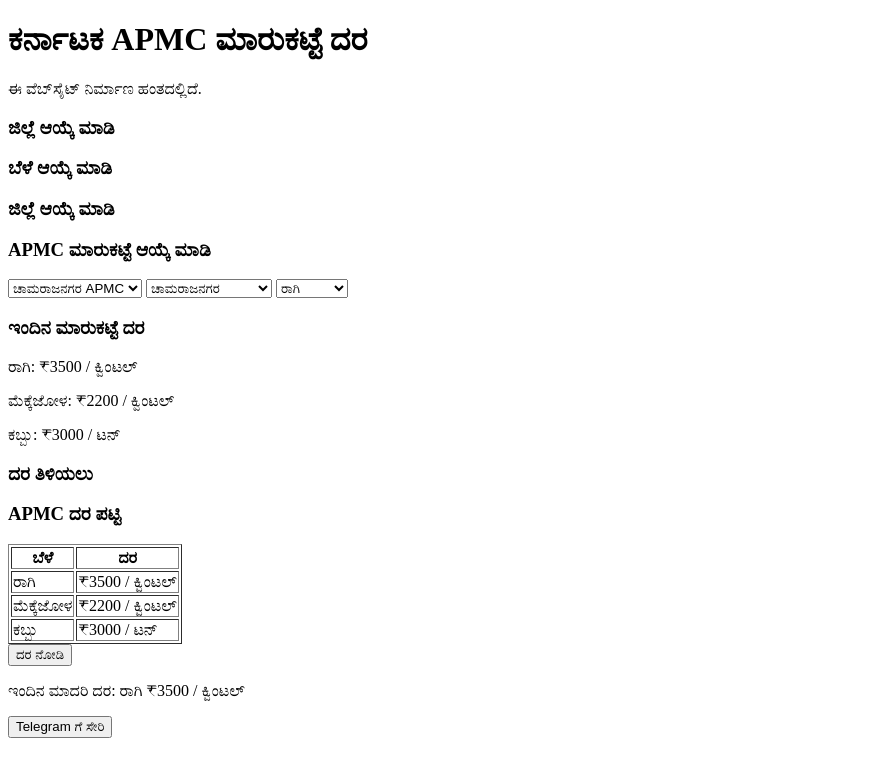
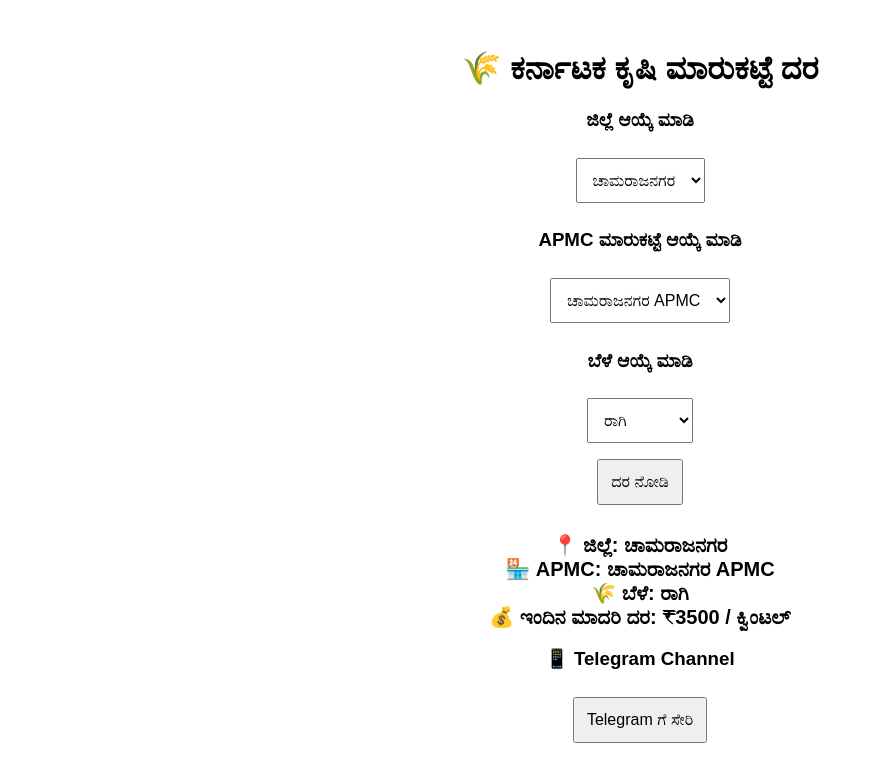
Before and after one commit to Sachinsmarty/karnataka-apmc-telegram, a plain HTML site: page index.html in a window 1280 px wide. Both pictures are taken after a click on the button "ದರ ನೋಡಿ". Shown: the whole page, without its empty margins (0-874 px from the left). Drawn offline with Linux system fonts and the light colour scheme.

Commit message:
Update index.html

```diff
--- a/index.html
+++ b/index.html
@@ -3,38 +3,46 @@
 <head>
 <meta charset="UTF-8">
 <meta name="viewport" content="width=device-width, initial-scale=1.0">
-<title>Karnataka APMC Market Rates</title>
+
+<title>ಕರ್ನಾಟಕ ಕೃಷಿ ಮಾರುಕಟ್ಟೆ ದರ</title>
+
+<style>
+body {
+  font-family: Arial, sans-serif;
+  padding: 20px;
+  text-align: center;
+}
+
+select, button {
+  padding: 12px;
+  margin: 8px;
+  font-size: 16px;
+}
+
+#rate {
+  margin-top: 20px;
+  font-size: 20px;
+  font-weight: bold;
+}
+</style>
+
 </head>
+
 <body>
 
-<h1>ಕರ್ನಾಟಕ APMC ಮಾರುಕಟ್ಟೆ ದರ</h1>
+<h1>🌾 ಕರ್ನಾಟಕ ಕೃಷಿ ಮಾರುಕಟ್ಟೆ ದರ</h1>
 
-<p>ಈ ವೆಬ್‌ಸೈಟ್ ನಿರ್ಮಾಣ ಹಂತದಲ್ಲಿದೆ.</p>
-  <h3>ಜಿಲ್ಲೆ ಆಯ್ಕೆ ಮಾಡಿ</h3>
-  <h3>ಬೆಳೆ ಆಯ್ಕೆ ಮಾಡಿ</h3>
 <h3>ಜಿಲ್ಲೆ ಆಯ್ಕೆ ಮಾಡಿ</h3>
-<h3>APMC ಮಾರುಕಟ್ಟೆ ಆಯ್ಕೆ ಮಾಡಿ</h3>
 
-<select>
-<option>ಚಾಮರಾಜನಗರ APMC</option>
-<option>ಕೊಳ್ಳೇಗಾಲ APMC</option>
-<option>ಮೈಸೂರು APMC</option>
-<option>ಮಂಡ್ಯ APMC</option>
-<option>ಹಾಸನ APMC</option>
-</select>
-<select>
+<select id="district">
 <option>ಚಾಮರಾಜನಗರ</option>
 <option>ಮೈಸೂರು</option>
 <option>ಮಂಡ್ಯ</option>
 <option>ಹಾಸನ</option>
-<option>ಬೆಂಗಳೂರು ಗ್ರಾಮಾಂತರ</option>
-<option>ಬೆಂಗಳೂರು ನಗರ</option>
 <option>ತುಮಕೂರು</option>
-<option>ರಾಮನಗರ</option>
 <option>ಕೊಡಗು</option>
 <option>ಚಿಕ್ಕಮಗಳೂರು</option>
 <option>ಶಿವಮೊಗ್ಗ</option>
-<option>ಹಾಸನ</option>
 <option>ದಕ್ಷಿಣ ಕನ್ನಡ</option>
 <option>ಉಡುಪಿ</option>
 <option>ಬಳ್ಳಾರಿ</option>
@@ -54,57 +62,77 @@
 <option>ಯಾದಗಿರಿ</option>
 </select>
 
-<select>
-  <option>ರಾಗಿ</option>
-  <option>ಮೆಕ್ಕೆಜೋಳ</option>
-  <option>ಕಬ್ಬು</option>
-  <option>ಅಡಿಕೆ</option>
-  <option>ತೆಂಗು</option>
+<h3>APMC ಮಾರುಕಟ್ಟೆ ಆಯ್ಕೆ ಮಾಡಿ</h3>
+
+<select id="apmc">
+<option>ಚಾಮರಾಜನಗರ APMC</option>
+<option>ಕೊಳ್ಳೇಗಾಲ APMC</option>
+<option>ಮೈಸೂರು APMC</option>
+<option>ಮಂಡ್ಯ APMC</option>
+<option>ಹಾಸನ APMC</option>
 </select>
-<h3>ಇಂದಿನ ಮಾರುಕಟ್ಟೆ ದರ</h3>
 
-<p>ರಾಗಿ: ₹3500 / ಕ್ವಿಂಟಲ್</p>
-<p>ಮೆಕ್ಕೆಜೋಳ: ₹2200 / ಕ್ವಿಂಟಲ್</p>
-<p>ಕಬ್ಬು: ₹3000 / ಟನ್</p>
-<h3>ದರ ತಿಳಿಯಲು</h3>
-<h3>APMC ದರ ಪಟ್ಟಿ</h3>
+<h3>ಬೆಳೆ ಆಯ್ಕೆ ಮಾಡಿ</h3>
 
-<table border="1">
-<tr>
-<th>ಬೆಳೆ</th>
-<th>ದರ</th>
-</tr>
+<select id="crop">
+<option>ರಾಗಿ</option>
+<option>ಮೆಕ್ಕೆಜೋಳ</option>
+<option>ಕಬ್ಬು</option>
+<option>ಅಡಿಕೆ</option>
+<option>ತೆಂಗು</option>
+</select>
 
-<tr>
-<td>ರಾಗಿ</td>
-<td>₹3500 / ಕ್ವಿಂಟಲ್</td>
-</tr>
+<br>
 
-<tr>
-<td>ಮೆಕ್ಕೆಜೋಳ</td>
-<td>₹2200 / ಕ್ವಿಂಟಲ್</td>
-</tr>
-
-<tr>
-<td>ಕಬ್ಬು</td>
-<td>₹3000 / ಟನ್</td>
-</tr>
-
-</table>
 <button onclick="showRate()">ದರ ನೋಡಿ</button>
 
-<p id="rate"></p>
+<div id="rate"></div>
 
-<script>
-function showRate(){
-document.getElementById("rate").innerHTML =
-"ಇಂದಿನ ಮಾದರಿ ದರ: ರಾಗಿ ₹3500 / ಕ್ವಿಂಟಲ್";
-}
-</script>
+<h3>📱 Telegram Channel</h3>
 
 <a href="https://t.me/KarnatakaMarketprice" target="_blank">
 <button>Telegram ಗೆ ಸೇರಿ</button>
 </a>
 
+<script>
+
+function showRate() {
+
+var district = document.getElementById("district").value;
+var apmc = document.getElementById("apmc").value;
+var crop = document.getElementById("crop").value;
+
+var rate = "";
+
+if (crop == "ರಾಗಿ") {
+rate = "₹3500 / ಕ್ವಿಂಟಲ್";
+}
+
+else if (crop == "ಮೆಕ್ಕೆಜೋಳ") {
+rate = "₹2200 / ಕ್ವಿಂಟಲ್";
+}
+
+else if (crop == "ಕಬ್ಬು") {
+rate = "₹3000 / ಟನ್";
+}
+
+else if (crop == "ಅಡಿಕೆ") {
+rate = "₹45000 / ಕ್ವಿಂಟಲ್";
+}
+
+else if (crop == "ತೆಂಗು") {
+rate = "₹25000 / ಕ್ವಿಂಟಲ್";
+}
+
+document.getElementById("rate").innerHTML =
+"📍 ಜಿಲ್ಲೆ: " + district +
+"<br>🏪 APMC: " + apmc +
+"<br>🌾 ಬೆಳೆ: " + crop +
+"<br>💰 ಇಂದಿನ ಮಾದರಿ ದರ: " + rate;
+
+}
+
+</script>
+
 </body>
 </html>
```
